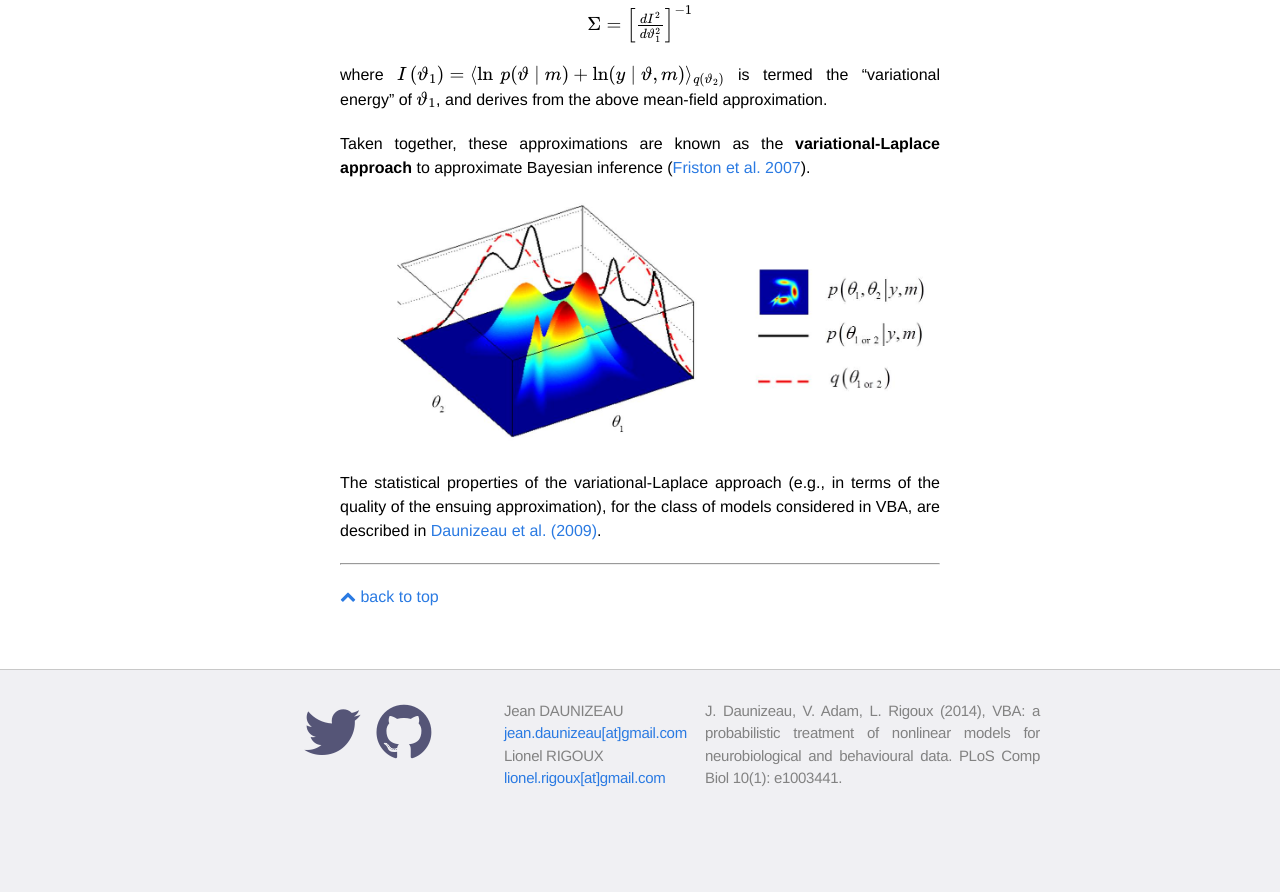
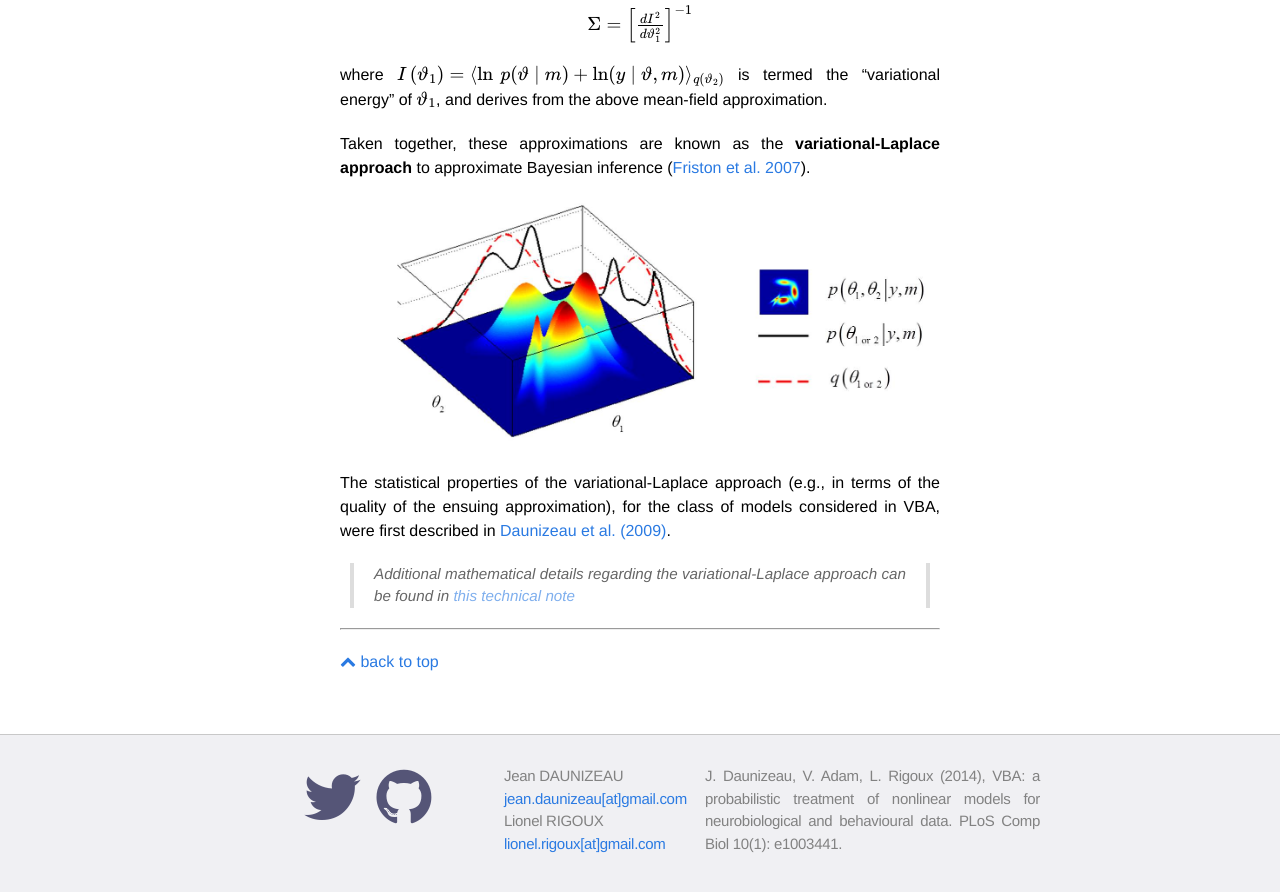
Before and after one commit to MBB-team/VBA-toolbox, a Jekyll site: the page built from _wiki/The-variational-Bayesian-approach.md, in a window 1280 px wide and 900 px high, scrolled down 1885 px. Shown: the top 892 px of the window. Built offline with Jekyll 4.4.1, drawn with Linux system fonts in a browser that asks for light colours; nearby versions of some CDN libraries; formulas are drawn with MathJax 3; before the commit the page ends 2720 px from its top, so only the background shows below that.

Commit message:
Update The-variational-Bayesian-approach.md

```diff
--- a/_wiki/The-variational-Bayesian-approach.md
+++ b/_wiki/The-variational-Bayesian-approach.md
@@ -54,4 +54,6 @@ Taken together, these approximations are known as the **variational-Laplace appr
 ![]({{ site.baseurl }}/images/wiki/VBA/vb1.jpg)
 
 
-The statistical properties of the variational-Laplace approach (e.g., in terms of the quality of the ensuing approximation), for the class of models considered in VBA, are described in [Daunizeau et al. (2009)](http://www.sciencedirect.com/science/article/pii/S0167278909002425).
+The statistical properties of the variational-Laplace approach (e.g., in terms of the quality of the ensuing approximation), for the class of models considered in VBA, were first described in [Daunizeau et al. (2009)](http://www.sciencedirect.com/science/article/pii/S0167278909002425).
+
+> Additional mathematical details regarding the variational-Laplace approach can be found in [this technical note](https://arxiv.org/abs/1703.02089)
```
